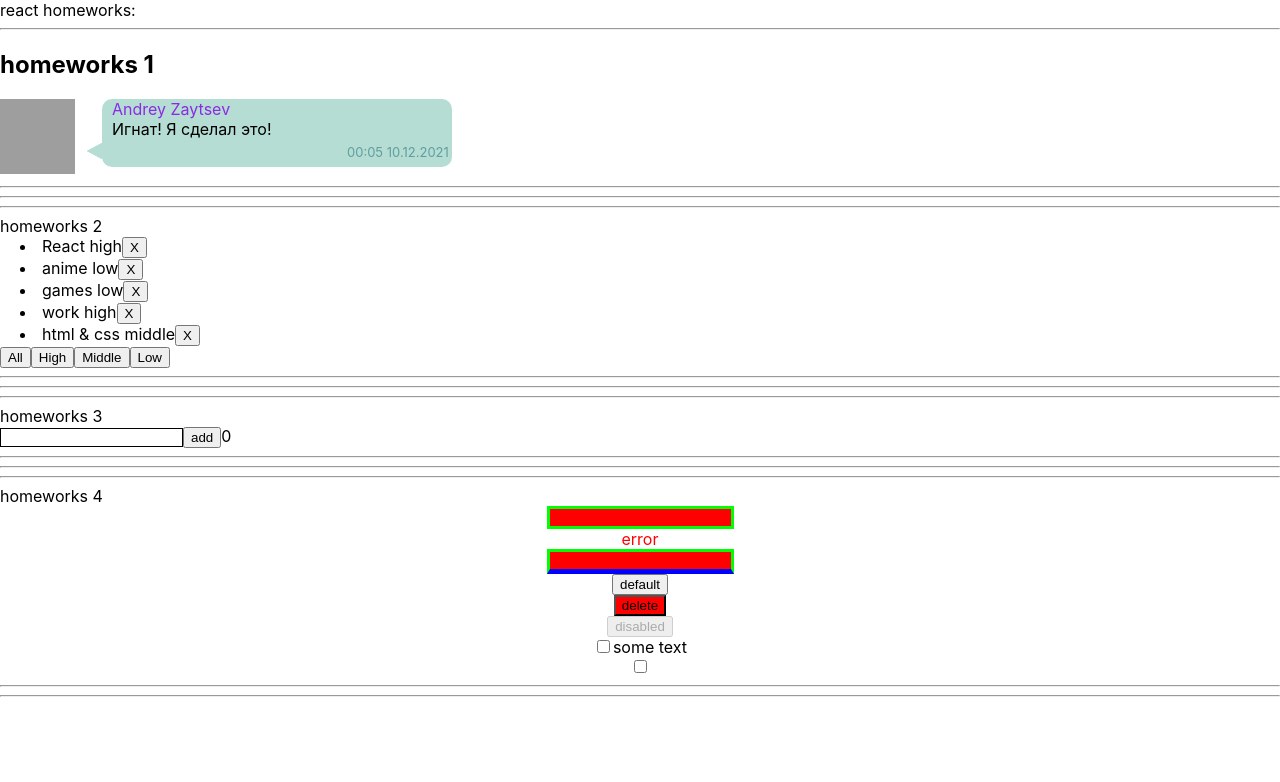
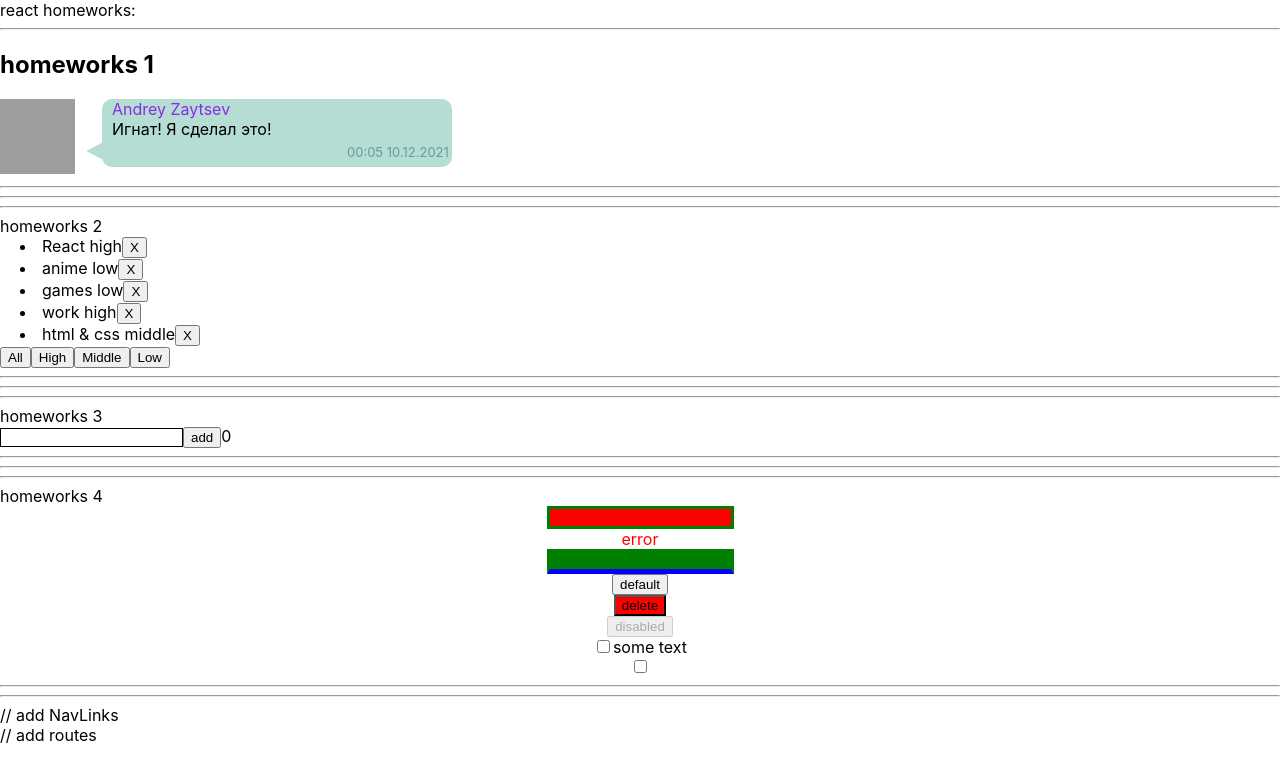
Before and after one commit to AndreyZaytsev90/IT-INC-homework-from-Ignat, a React (Create React App) app in the folder homeworks/: page / in a window 1280 px wide. Shown: the top 782 px of the page. Built offline with nearby package versions, Linux system fonts and the light colour scheme; grey boxes are pictures that could not be loaded.

Commit message:
Changed files

```diff
--- a/homeworks/src/p1-main/m1-ui/u1-app/App.tsx
+++ b/homeworks/src/p1-main/m1-ui/u1-app/App.tsx
@@ -4,6 +4,7 @@ import HW1 from '../../../p2-homeworks/h1/HW1'
 import HW2 from "../../../p2-homeworks/h2/HW2";
 import HW3 from "../../../p2-homeworks/h3/HW3";
 import HW4 from "../../../p2-homeworks/h4/HW4";
+import HW5 from "../../../p2-homeworks/h5/HW5";
 
 function App() {
     return (
@@ -13,8 +14,7 @@ function App() {
             <HW2/>
             <HW3/>
             <HW4/>
-            {/*<HW5/>*/}
-
+            <HW5/>
         </div>
     )
 }
--- a/homeworks/src/p2-homeworks/h4/common/c1-SuperInputText/SuperInputText.module.css
+++ b/homeworks/src/p2-homeworks/h4/common/c1-SuperInputText/SuperInputText.module.css
@@ -1,10 +1,10 @@
 .superInput {
-    border: 10px solid green;
+    border: 3px solid green;
     background: green;
 }
 
 .errorInput {
-    border: 3px solid lime;
+    border: 3px solid green;
     background: red;
 }
 
--- a/homeworks/src/p2-homeworks/h4/common/c1-SuperInputText/SuperInputText.tsx
+++ b/homeworks/src/p2-homeworks/h4/common/c1-SuperInputText/SuperInputText.tsx
@@ -42,7 +42,7 @@ const SuperInputText: React.FC<SuperInputTextPropsType> = (
     }
 
     const finalSpanClassName = `${s.error} ${spanClassName ? spanClassName : ''}`
-    const finalInputClassName = `${s.errorInput} ${className} ? ${s.superInput}` // need to fix with (?:) and s.superInput  +++
+    const finalInputClassName = `${error? s.errorInput : s.superInput} ${className}` // need to fix with (?:) and s.superInput  +++
 
     return (
         <>
```
